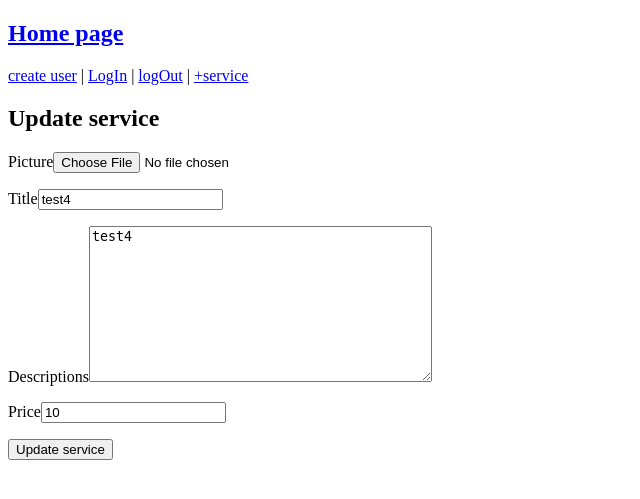
After one commit to dmitrikovalevski/prishepka, a Django app: page /update/25/ in a window 1280 px wide. The commit adds this page. Shown: the top 499 px of the page, without its empty margins (0-640 px from the left). Run offline with Django 3.2, Linux system fonts and the light colour scheme; data comes from the database, SQL or seed files in the repository; both versions use the stored data as it was after the commit.

Commit message:
ПОка всё работает. Добавил создание сервиса, редактирование и удаление.

```diff
--- a/class_only/preshepka/Services/models.py
+++ b/class_only/preshepka/Services/models.py
@@ -8,7 +8,7 @@ class Service(models.Model):
     descriptions = models.TextField()
     price = models.PositiveIntegerField()
     date_created = models.DateTimeField(auto_now=True)
-    user = models.OneToOneField(User, on_delete=models.CASCADE, null=True)
+    user = models.ForeignKey(User, on_delete=models.CASCADE, null=True)
 
     def __str__(self):
         return self.title
--- a/class_only/preshepka/Services/urls.py
+++ b/class_only/preshepka/Services/urls.py
@@ -1,8 +1,12 @@
 from django.urls import path
-from .views import ServiceListView, ServiceDetailView, ServiceCreateView
+from .views import (ServiceListView, ServiceDetailView,
+                    ServiceCreateView, ServiceUpdateView,
+                    ServiceDeleteView)
 
 urlpatterns = [
     path('', ServiceListView.as_view(), name='home'),
-    path('detail/<int:pk>', ServiceDetailView.as_view(), name='detail'),
+    path('detail/<int:pk>/', ServiceDetailView.as_view(), name='detail'),
+    path('update/<int:pk>/', ServiceUpdateView.as_view(), name='update'),
+    path('delete/<int:pk>/', ServiceDeleteView.as_view(), name='delete'),
     path('add_service/', ServiceCreateView.as_view(), name='add_service'),
 ]
--- a/class_only/preshepka/Services/views.py
+++ b/class_only/preshepka/Services/views.py
@@ -2,7 +2,9 @@ from .models import Service
 from .forms import ServiceForm
 from django.urls import reverse
 from django.shortcuts import redirect
-from django.views.generic import TemplateView, ListView, DetailView, CreateView
+from django.views.generic import (TemplateView, ListView, DetailView,
+                                  CreateView, UpdateView, DeleteView,
+                                  )
 
 
 class HomeTemplateView(TemplateView):
@@ -35,3 +37,21 @@ class ServiceCreateView(CreateView):
             service.user = self.request.user
             service.save()
         return redirect(self.get_success_url())
+
+
+class ServiceUpdateView(UpdateView):
+    model = Service
+    fields = ['picture', 'title', 'descriptions', 'price']
+    template_name = 'service/update_service.html'
+
+    def get_success_url(self):
+        return reverse('detail', kwargs={'pk': self.object.pk})
+
+
+class ServiceDeleteView(DeleteView):
+    model = Service
+    template_name = 'service/delete_service.html'
+    success_url = 'home'
+
+    def get_success_url(self):
+        return reverse('home')
--- a/class_only/preshepka/templates/service/service_id.html
+++ b/class_only/preshepka/templates/service/service_id.html
@@ -12,5 +12,7 @@
         <p>{{ service.price }}</p>
         <p>{{ service.date_created }}</p>
         <p>{{ service.user }}</p>
+        <a href="{% url 'update' service.pk %}">Update</a> |
+        <a href="{% url 'delete' service.pk %}">Delete</a>
     </div>
 {% endblock %}
--- /dev/null
+++ b/class_only/preshepka/templates/service/update_service.html
@@ -0,0 +1,15 @@
+{% extends 'base.html' %}
+
+{% block title %}Update service{% endblock %}
+
+{% block content %}
+<h2>Update service</h2>
+<form method="post" enctype="multipart/form-data">
+    {% csrf_token %}
+    <p>{{ form.picture.label }}{{ form.picture }}</p>
+    <p>{{ form.title.label }}{{ form.title }}</p>
+    <p>{{ form.descriptions.label }}{{ form.descriptions }}</p>
+    <p>{{ form.price.label }}{{ form.price }}</p>
+    <input type="submit" value="Update service">
+</form>
+{% endblock %}
```
Also changed, not shown: class_only/preshepka/templates/service/delete_service.html (added, +14 -0 lines), class_only/preshepka/Services/migrations/0003_alter_service_user.py (added), class_only/preshepka/db.sqlite3.
